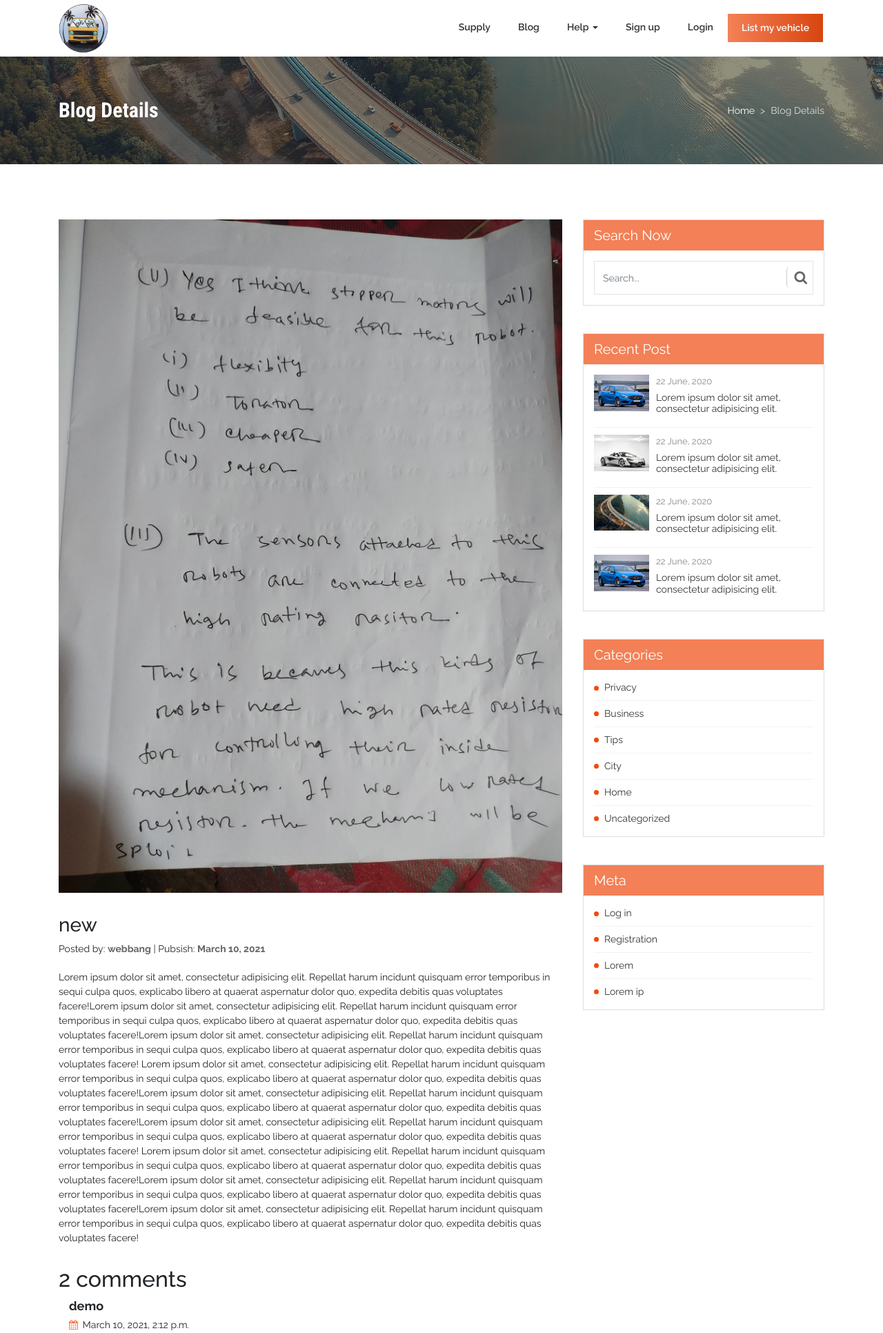
After one commit to Sabbirdiu/tombitrip, a Django app: page /blog/new/ in a window 1280 px wide. The commit adds this page. Shown: the top 1932 px of the page at 69% size. Run offline with Django 3.2, Linux system fonts and the light colour scheme; data comes from the database, SQL or seed files in the repository; both versions use the stored data as it was after the commit; some libraries are stand-ins or nearby versions.

Commit message:
Added comment,blog details page,comment form,slug url and comment,blog details view

```diff
--- a/blog/models.py
+++ b/blog/models.py
@@ -2,6 +2,8 @@ from django.db import models
 from django.contrib.auth.models import User
 from django.contrib.auth import get_user_model
 from django.urls import reverse
+from django.forms import ModelForm
+from django import forms
 # Create your models here.
 # author
 # title/slug/author/description/image/date/featured/pre_post/next_post
@@ -67,3 +69,7 @@ class Comment(models.Model):
 
     def __str__(self):
         return 'Comment by {}'.format(self.name)
+class CommentForm(forms.ModelForm):
+    class Meta:
+        model = Comment
+        fields = ('name', 'email', 'body')
--- a/blog/urls.py
+++ b/blog/urls.py
@@ -2,5 +2,6 @@ from django.urls import path
 from .views import *
 
 urlpatterns = [
-    path('', blog),
+    path('', blog,name='blog'),
+    path('<slug:slug>/',blogdetails, name='post-detail' ),
 ]
--- a/blog/views.py
+++ b/blog/views.py
@@ -1,7 +1,7 @@
-from django.shortcuts import render
+from django.shortcuts import render,get_object_or_404,HttpResponseRedirect
 from django.http import HttpResponse
 import datetime
-from .models import Post,Category,Comment
+from .models import Post,Category,Comment,CommentForm
 from django.core.paginator import EmptyPage, PageNotAnInteger, Paginator
 # Create your views here.
 def blog(request):
@@ -18,3 +18,48 @@ def blog(request):
 
     }
     return render(request, 'blog/blog.html',context)
+def blogdetails(request,slug):
+    # get post object
+    post = get_object_or_404(Post,  slug=slug)
+    # news_featured = Post.objects.filter(featured=True).order_by('-timestamp')[0:4]
+    posts = Post.objects.all()
+
+    # list of active parent comments
+    comments = post.comments.filter(active=True, parent__isnull=True)
+    if request.method == 'POST':
+        # comment has been added
+        comment_form = CommentForm(data=request.POST)
+        if comment_form.is_valid():
+            parent_obj = None
+            # get parent comment id from hidden input
+            try:
+                # id integer e.g. 15
+                parent_id = int(request.POST.get('parent_id'))
+            except:
+                parent_id = None
+            # if parent_id has been submitted get parent_obj id
+            if parent_id:
+                parent_obj = Comment.objects.get(id=parent_id)
+                # if parent object exist
+                if parent_obj:
+                    # create replay comment object
+                    replay_comment = comment_form.save(commit=False)
+                    # assign parent_obj to replay comment
+                    replay_comment.parent = parent_obj
+            # normal comment
+            # create comment object but do not save to database
+            new_comment = comment_form.save(commit=False)
+            # assign ship to the comment
+            new_comment.post = post
+            # save
+            new_comment.save()
+            return HttpResponseRedirect(post.get_absolute_url())
+    else:
+        comment_form = CommentForm()
+    return render(request,'blog/blogdetails.html',
+                  {'obj': post,
+
+                   'comments': comments,
+                   'posts':posts,
+
+                   'comment_form': comment_form})
--- a/templates/blog/blog.html
+++ b/templates/blog/blog.html
@@ -41,10 +41,10 @@
                             <span class="post-date">{{ blog.timestamp|date:"F d, Y" }}</span>
                         </div>
                         <div class="text">
-                            <h3><a href="blog-details.html">{{ blog.title }}</a></h3>
+                            <h3><a href="{{ blog.get_absolute_url }}">{{ blog.title }}</a></h3>
                             <span class="by-admin">Posted by: <a href="#">{{ blog.author }}</a></span>
                             <p>{{ blog.description| striptags|truncatechars:150 }}</p>
-                            <a class="btn btn-primary quote-btn blog" href="blog-details.html" role="button">Read More <i class="fa fa-angle-double-right" aria-hidden="true"></i></a>
+                            <a class="btn btn-primary quote-btn blog" href="{{ blog.get_absolute_url }}" role="button">Read More <i class="fa fa-angle-double-right" aria-hidden="true"></i></a>
                         </div>
                     </div>
                 </div>
--- /dev/null
+++ b/templates/blog/blogdetails.html
@@ -0,0 +1,281 @@
+{% extends 'base.html' %}
+{% load static %}
+{% block content %}
+{% load crispy_forms_tags %}
+<!-- <style>
+    .post-body img {
+      width: 100%;
+    }
+    /* comments */
+  .comment {
+      padding:10px;
+  }
+  .comment:nth-child(even) {
+      background:#efefef;
+  }
+  .comment .info {
+      font-weight:bold;
+      font-size:12px;
+      color:#666;
+  }
+
+  </style> -->
+    <!--banner area start-->
+    <div class="banner-area" style="background-image: url('{% static 'img/slide5.jpg' %}')">
+        <div class="overlay"></div>
+        <div class="container">
+            <div class="row">
+                <div class="col-12">
+                    <div class="inner">
+                        <div class="text">
+                            <nav aria-label="breadcrumb-nav">
+                                <ol class="breadcrumb">
+                                    <li class="breadcrumb-item">
+                                        <a href="index.html">Home</a>
+                                    </li>
+                                    <li class="breadcrumb-item active">Blog Details</li>
+                                </ol>
+                            </nav>
+                            <h1>Blog Details</h1>
+                        </div>
+                    </div>
+                </div>
+            </div>
+        </div>
+    </div>
+    <!--banner area end-->
+
+    <!--Blog details start-->
+    <div class="blog-details pt_80 pb_60">
+        <div class="container">
+            <div class="row">
+
+                <div class="col-lg-8 col-md-6 col-sm-12 col-12">
+                    <div class="blog-content">
+                        <div class="photo mb_30">
+                            <img src="{{ obj.image.url }}" alt="">
+                        </div>
+                        <div class="heading-text news-details">
+                            <h3>{{ obj.title }}</h3>
+                            <span class="by-admin">Posted by: <a href="#"><strong>{{ obj.author }}</strong></a></span> | <span class="by-admin">Pubsish: <strong>{{ obj.timestamp|date:"F d, Y" }}</strong></span>
+                        </div>
+                        <div class="text mt_20">
+                            {{ obj.description}}
+                        </div>
+                    </div>
+                    <div class="comment-list headstyle mt_30">
+                        <!--Comment start-->
+<div class="comment-wrap section comment-item">
+    {% with comments.count as total_comments %}
+    <h2>
+      {{ total_comments }} comment{{ total_comments|pluralize }}
+    </h2>
+    {% endwith %}
+    {% for comment in comments %}
+    <div class="comment-item">
+      <div class="com-text">
+        <h5>{{ comment.name }}</h5>
+        <span class="date"><i class="fa fa-calendar"></i> {{ comment.created }}</span>
+        <p>{{ comment.body|linebreaks }}</p>
+      </div>
+    </div>
+    {% empty %}
+    <p>There are no comments yet.</p>
+    {% endfor %}
+
+    {% if new_comment %}
+    <h2>Your comment has been added.</h2>
+    {% else %}
+    <h2>Add a new comment</h2>
+    <form  method="post">
+        {{ comment_form| crispy  }}
+      {% csrf_token %}
+      <p><input class="btn btn-outline-secondary my-5" type="submit" value="Submit"></p>
+    </form>
+    {% endif %}
+    <div class="comment ">
+
+    </div>
+
+
+</div>
+<!--Comment end-->
+                        <h4>Comments</h4>
+                        <ul>
+                            <li>
+                                <div class="comment-item">
+                                    <div class="thumb">
+                                        <img src="img/user1.png" alt="">
+                                    </div>
+                                    <div class="com-text">
+                                        <h5>Danny Ashton</h5>
+                                        <span class="date"><i class="fa fa-calendar"></i> 25 October, 2018</span>
+                                        <span class="reply"><a href="#">Reply</a></span>
+                                        <p>
+                                            Lorem ipsum dolor sit amet, consectetur adipisicing elit. Debitis aperiam est ex optio magnam? Aliquid itaque libero eius labore fugiat atque, amet totam enim.
+                                        </p>
+                                    </div>
+                                </div>
+
+
+                        </ul>
+                    </div>
+                    <div class="comment-form headstyle mt_60">
+                        <h4>Get a Comment</h4>
+                        <form>
+
+                            <div class="form-row">
+                                <div class="form-group">
+                                    <input type="text" class="form-control" placeholder="Name">
+                                </div>
+                                <div class="form-group">
+                                    <input type="text" class="form-control" placeholder="Email Address">
+                                </div>
+                                <div class="form-group">
+                                    <textarea class="form-control" placeholder="Comment"></textarea>
+                                </div>
+
+                                    <input class="btn btn-outline-secondary my-5" type="submit" value="Submit"></p>
+
+
+                            </div>
+                        </form>
+                    </div>
+                </div>
+
+
+                <!--sidebar-->
+                <div class="col-lg-4 col-md-6 col-sm-12 col-12">
+
+                    <!--Sidebar item-->
+                    <div class="sidebar-item mb_40">
+                        <div class="sidebar-title">
+                            <h5>Search Now</h5>
+                        </div>
+                        <div class="sidebar-body">
+                            <form action="">
+                                <div id="custom-search-input">
+                                    <div class="input-group">
+                                        <input type="text" class="form-control input-lg" placeholder="Search..." />
+                                        <span class="input-group-btn">
+                                            <button class="btn btn-info btn-lg" type="button">
+                                                <i class="fa fa-search" aria-hidden="true"></i>
+                                            </button>
+                                        </span>
+                                    </div>
+                                </div>
+                            </form>
+                        </div>
+                    </div>
+                    <!--/ Sidebar item-->
+
+                    <!--Sidebar item-->
+                    <div class="sidebar-item mb_40">
+                        <div class="sidebar-title">
+                            <h5>Recent Post</h5>
+                        </div>
+                        <div class="sidebar-body recent-post">
+
+                            <!--Post item-->
+                            <div class="s-post-item mb_10 mt_10">
+                                <div class="photo">
+                                    <a href="blog-details.html"><img src="img/car-1.jpeg" alt=""></a>
+                                </div>
+                                <div class="text">
+                                    <span class="date-time">22 June, 2020</span>
+                                    <h4>
+                                        <a href="blog-details.html">Lorem ipsum dolor sit amet, consectetur adipisicing elit.</a>
+                                    </h4>
+                                </div>
+                            </div>
+                            <!--/ Post item-->
+
+                            <!--Post item-->
+                            <div class="s-post-item mb_10 mt_10">
+                                <div class="photo">
+                                    <a href="blog-details.html"><img src="img/13.jpg" alt=""></a>
+                                </div>
+                                <div class="text">
+                                    <span class="date-time">22 June, 2020</span>
+                                    <h4>
+                                        <a href="blog-details.html">Lorem ipsum dolor sit amet, consectetur adipisicing elit.</a>
+                                    </h4>
+                                </div>
+                            </div>
+                            <!--/ Post item-->
+
+                            <!--Post item-->
+                            <div class="s-post-item mb_10 mt_10">
+                                <div class="photo">
+                                    <a href="blog-details.html"><img src="img/slide5.jpg" alt=""></a>
+                                </div>
+                                <div class="text">
+                                    <span class="date-time">22 June, 2020</span>
+                                    <h4>
+                                        <a href="blog-details.html">Lorem ipsum dolor sit amet, consectetur adipisicing elit.</a>
+                                    </h4>
+                                </div>
+                            </div>
+                            <!--/ Post item-->
+
+                            <!--Post item-->
+                            <div class="s-post-item mb_10 mt_10">
+                                <div class="photo">
+                                    <a href="blog-details.html"><img src="img/car-1.jpeg" alt=""></a>
+                                </div>
+                                <div class="text">
+                                    <span class="date-time">22 June, 2020</span>
+                                    <h4>
+                                        <a href="blog-details.html">Lorem ipsum dolor sit amet, consectetur adipisicing elit.</a>
+                                    </h4>
+                                </div>
+                            </div>
+                            <!--/ Post item-->
+
+                        </div>
+                    </div>
+
+                    <!--/ Sidebar item-->
+
+                    <!--Sidebar item-->
+                    <div class="sidebar-item mb_40">
+                        <div class="sidebar-title">
+                            <h5>Categories</h5>
+                        </div>
+                        <div class="sidebar-body category">
+                            <ul>
+                                <li><a href="#">Privacy</a></li>
+                                <li><a href="#">Business</a></li>
+                                <li><a href="#">Tips</a></li>
+                                <li><a href="#">City</a></li>
+                                <li><a href="#">Home</a></li>
+                                <li><a href="#">Uncategorized</a></li>
+                            </ul>
+                        </div>
+                    </div>
+                    <!--/ Sidebar item-->
+
+                    <!--Sidebar item-->
+                    <div class="sidebar-item mb_20">
+                        <div class="sidebar-title">
+                            <h5>Meta</h5>
+                        </div>
+                        <div class="sidebar-body category meta">
+                            <ul>
+                                <li><a href="#">Log in</a></li>
+                                <li><a href="#">Registration</a></li>
+                                <li><a href="#">Lorem</a></li>
+                                <li><a href="#">Lorem ip</a></li>
+                            </ul>
+                        </div>
+                    </div>
+                    <!--/ Sidebar item-->
+
+                </div>
+
+            </div>
+        </div>
+    </div>
+    <!--Blog details end-->
+
+{% endblock content %}
--- a/tombitrip/settings.py
+++ b/tombitrip/settings.py
@@ -38,6 +38,7 @@ INSTALLED_APPS = [
     'django.contrib.messages',
     'django.contrib.staticfiles',
     'blog',
+    'crispy_forms',
 ]
 
 MIDDLEWARE = [
```
Also changed, not shown: blog/form.py (added), db.sqlite3.
